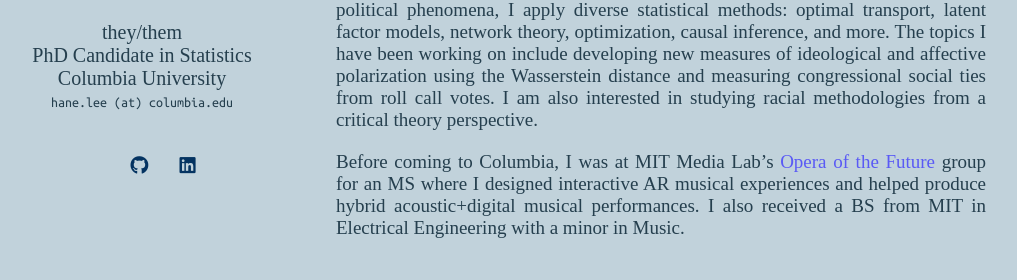
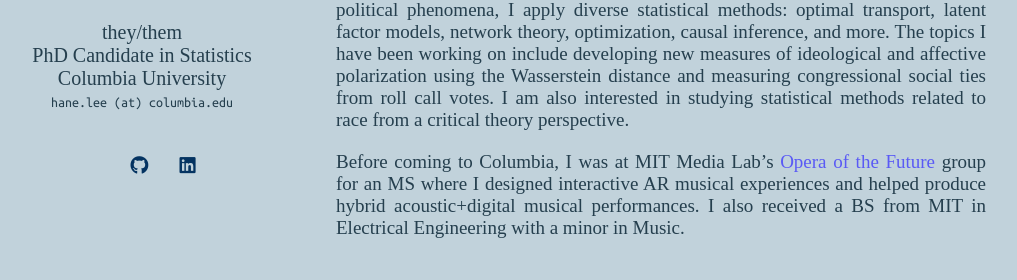
Before and after one commit to hanelee/hanelee.github.io, a Jekyll site: the page built from index.md, in a window 1280 px wide and 900 px high, scrolled down 537 px. Shown: the part 327-607 px from the top of the window, without its empty margins (134-1151 px from the left). Built offline with Jekyll 4.4.1, drawn with Linux system fonts in a browser that asks for light colours; nearby versions of some CDN libraries; some web fonts are replaced; a style sheet for code colours, icons or effects is not loaded; some of the changed text lies outside the part shown.

Commit message:
Update index.md

```diff
--- a/index.md
+++ b/index.md
@@ -8,7 +8,7 @@
 
 Hi! I am a final year PhD candidate in the [Statistics Department at Columbia University](https://stat.columbia.edu/), advised by [Michael Sobel](https://scholar.google.com/citations?user=cuKCFmcAAAAJ&hl=en). My first name is pronounced [Hayn], and my pronouns are they/them.
 
-My research focuses on the intersection of statistics and political science, motivated by substantive questions from American politics--especially in public opinion, political polarization, and race, ethnicity, and politics. To operationalize and measure political phenomena, I apply diverse statistical methods: optimal transport, latent factor models, network theory, optimization, causal inference, and more. The topics I have been working on include developing new measures of ideological and affective polarization using the Wasserstein distance and measuring congressional social ties from roll call votes. I am also interested in studying racial methodologies from a critical theory perspective.
+My research focuses on the intersection of statistics and political science, motivated by substantive questions from American politics--especially in public opinion, political polarization, and race, ethnicity, and politics. To operationalize and measure political phenomena, I apply diverse statistical methods: optimal transport, latent factor models, network theory, optimization, causal inference, and more. The topics I have been working on include developing new measures of ideological and affective polarization using the Wasserstein distance and measuring congressional social ties from roll call votes. I am also interested in studying statistical methods related to race from a critical theory perspective.
 
 Before coming to Columbia, I was at MIT Media Lab's [Opera of the Future](https://www.media.mit.edu/groups/opera-of-the-future/overview/) group for an MS where I designed interactive AR musical experiences and helped produce hybrid acoustic+digital musical performances. I also received a BS from MIT in Electrical Engineering with a minor in Music.
 
```
